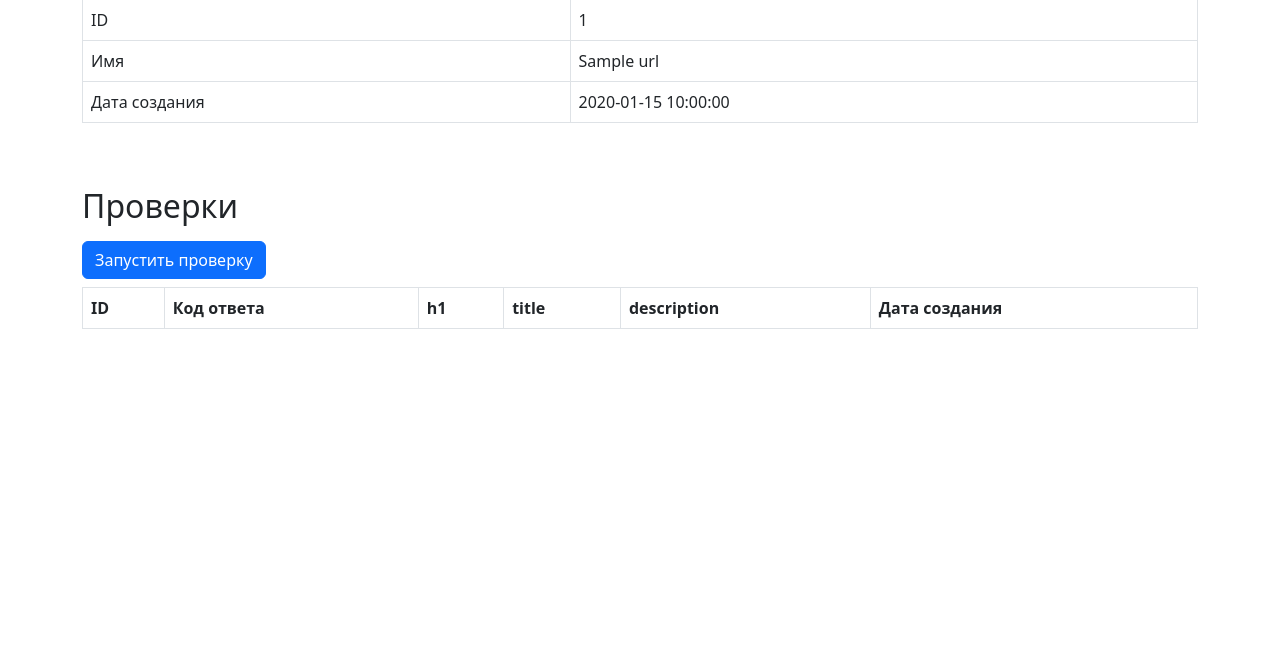
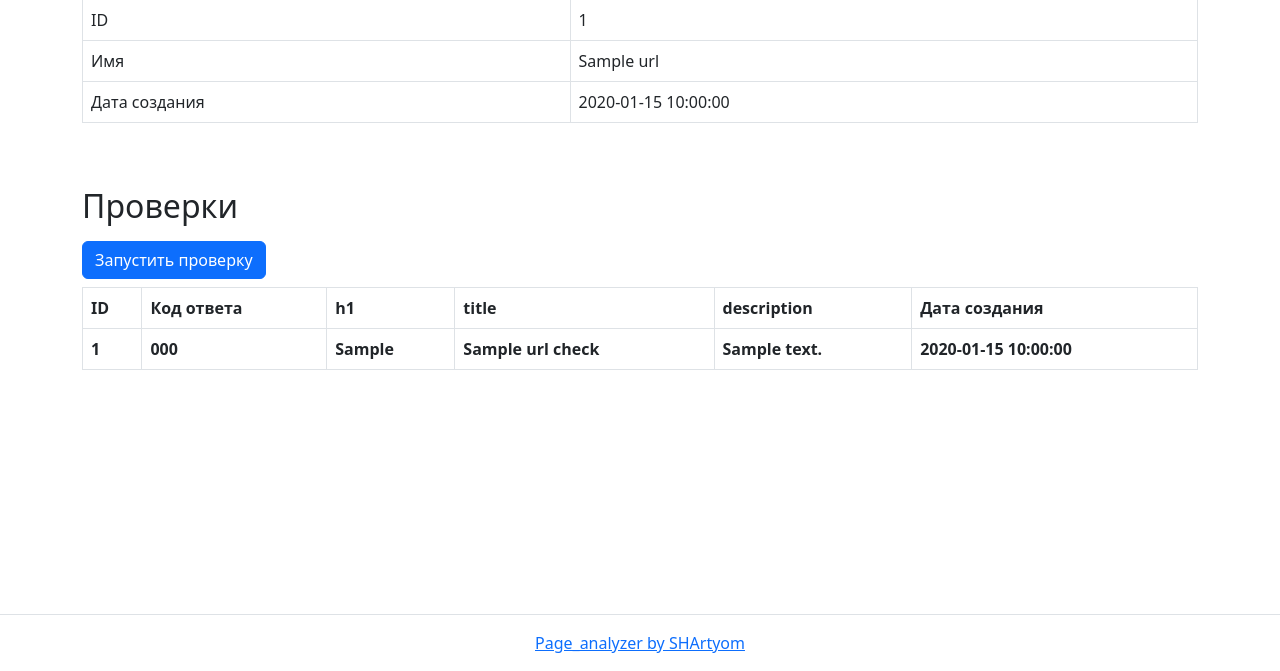
Before and after one commit to SHArtyom/python-project-83, a Flask app: page /urls/1 in a window 1280 px wide. Shown: the part 129-800 px from the top of the page. Run offline with Flask 3, Linux system fonts and the light colour scheme; a database or web service that is not in the repository returns one stand-in record (values such as "Sample title"); lists and menus that the app fills with data are empty; some libraries are stand-ins or nearby versions.

Commit message:
Major update due to step 4 of the project

```diff
--- a/database.sql
+++ b/database.sql
@@ -1,7 +1,18 @@
 DROP TABLE IF EXISTS urls CASCADE;
+DROP TABLE IF EXISTS url_checks CASCADE;
 
 CREATE TABLE urls (
-id bigint PRIMARY KEY GENERATED ALWAYS AS IDENTITY,
+id SERIAL PRIMARY KEY,
 name varchar(255) UNIQUE,
-created_at timestamp
+created_at date
 );
+
+CREATE TABLE url_checks (
+id SERIAL PRIMARY KEY,
+url_id integer REFERENCES urls(id),
+status_code integer,
+h1 varchar(255),
+title varchar(255),
+description text,
+created_at date
+);
--- a/page_analyzer/app.py
+++ b/page_analyzer/app.py
@@ -27,11 +27,14 @@
 
 
 def validate(url):
+    errors = []
     if not validators.url(url):
-        return 'Некорректный URL'
-    elif len(url) > 255:
-        return 'Длина URL не должна превышеть 255 символов'
-    return
+        errors.append('Некорректный URL')
+    if not url:
+        errors.append('URL обязателен')
+    if len(url) > 255:
+        errors.append('Длина URL не должна превышеть 255 символов')
+    return errors
 
 
 @app.route('/')
@@ -46,7 +49,8 @@
         url = request.form.get('url')
         errors = validate(url)
         if errors:
-            flash(errors, 'danger')
+            for error in errors:
+                flash(error, 'danger')
             return redirect(url_for('index'))
         conn = connect()
         with conn.cursor(cursor_factory=NamedTupleCursor) as cursor:
@@ -83,5 +87,23 @@
     with conn.cursor(cursor_factory=NamedTupleCursor) as cursor:
         cursor.execute('SELECT * FROM urls WHERE id=%s', (id,))
         url = cursor.fetchone()
+    with conn.cursor(cursor_factory=NamedTupleCursor) as cursor:
+        cursor.execute('SELECT * FROM url_checks WHERE url_id=(%s) \
+                       ORDER BY id DESC', (id,))
+        checks = cursor.fetchall()
     conn.close()
-    return render_template('url_details.html', url=url, messages=messages)
+    return render_template('url_details.html', url=url,
+                           checks=checks, messages=messages)
+
+
+@app.route('/urls/<id>/checks', methods=['POST'])
+def url_checks(id):
+    conn = connect()
+    with conn.cursor(cursor_factory=NamedTupleCursor) as cursor:
+        cursor.execute('INSERT INTO url_checks \
+                       (url_id, created_at) VALUES (%s, %s)',
+                       (id, datetime.datetime.now()))
+    conn.commit()
+    conn.close()
+    flash('Страница успешно проверена', 'success')
+    return redirect(url_for('url_details', id=id))
--- a/page_analyzer/templates/url_details.html
+++ b/page_analyzer/templates/url_details.html
@@ -21,15 +21,15 @@
 </nav>
   </header>
 
-  <main class="flex-grow-1">
     {% if messages %}
     {% for category, message in messages %}
     <div class="alert alert-{{ category }} role="alert">{{ message }}</div>
     {% endfor %}
     {% endif %}
+
+  <main class="flex-grow-1">
     <div class="container-lg mt-3">
       <h1>Сайт: {{ url.name }}</h1>
-
 
   <div class="table-responsive">
     <table class="table table-bordered table-hover text-nowrap" data-test="url">
@@ -68,13 +68,31 @@
       </tr>
     </thead>
       <tbody>
-
+    {% if checks %}
+    {% for check in checks %}
+      <tr>
+        <th>{{ check.id }}</th>
+        <th>{{ check.status_code }}</th>
+        <th>{{ check.h1 }}</th>
+        <th>{{ check.title }}</th>
+        <th>{{ check.description }}</th>
+        <th>{{ check.created_at }}</th>
+      </tr>
+    {% endfor %}
+    {% endif %}
     </tbody>
     </table>
   </div>
 
     </div>
   </main>
+  <footer class="border-top py-3 mt-5 flex-shrink-0">
+  <div class="container-lg">
+    <div class="text-center">
+      <a href="https://github.com/SHArtyom" target="_blank">Page_analyzer by SHArtyom</a>
+    </div>
+  </div>
+</footer>
   <script src="https://cdn.jsdelivr.net/npm/bootstrap@5.1.3/dist/js/bootstrap.bundle.min.js"
     integrity="sha384-ka7Sk0Gln4gmtz2MlQnikT1wXgYsOg+OMhuP+IlRH9sENBO0LRn5q+8nbTov4+1p" crossorigin="anonymous"></script>
   </body>
```
Also changed, not shown: page_analyzer/templates/index.html (+9 -1 lines), page_analyzer/templates/urls.html (+14 -0 lines).
